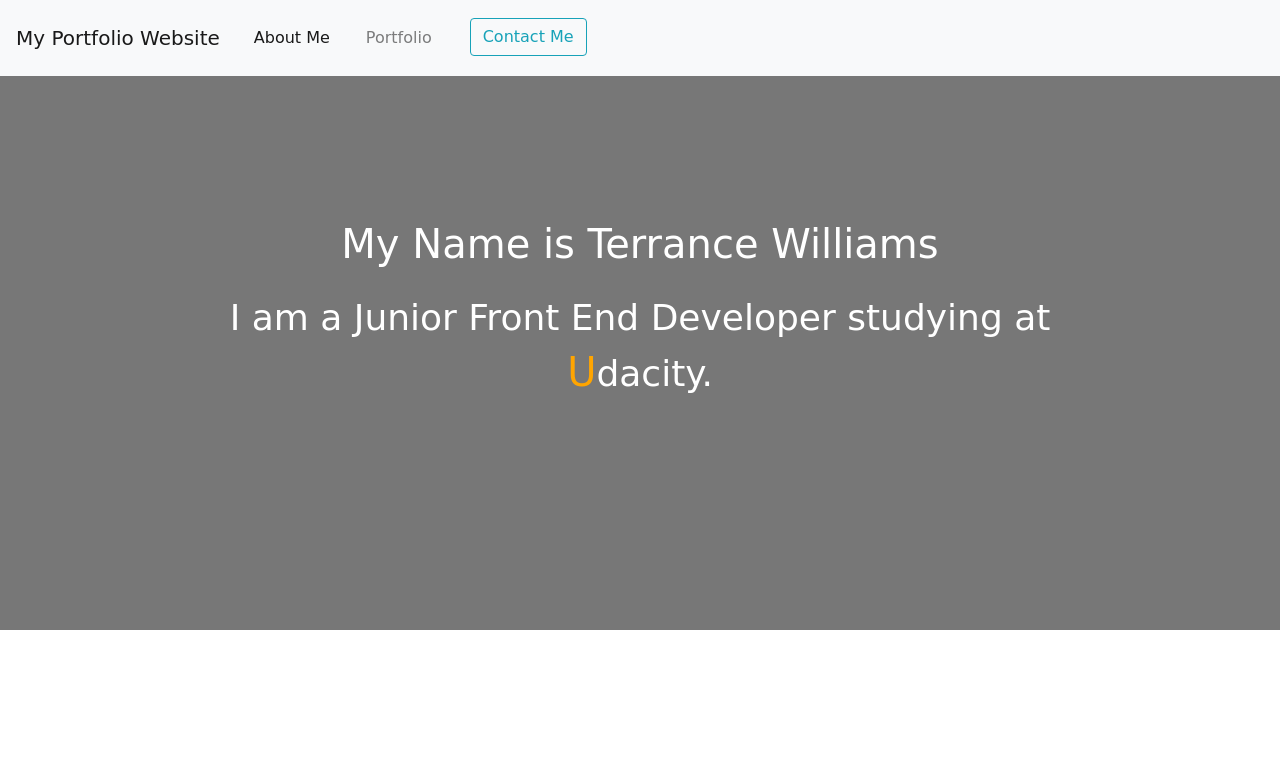
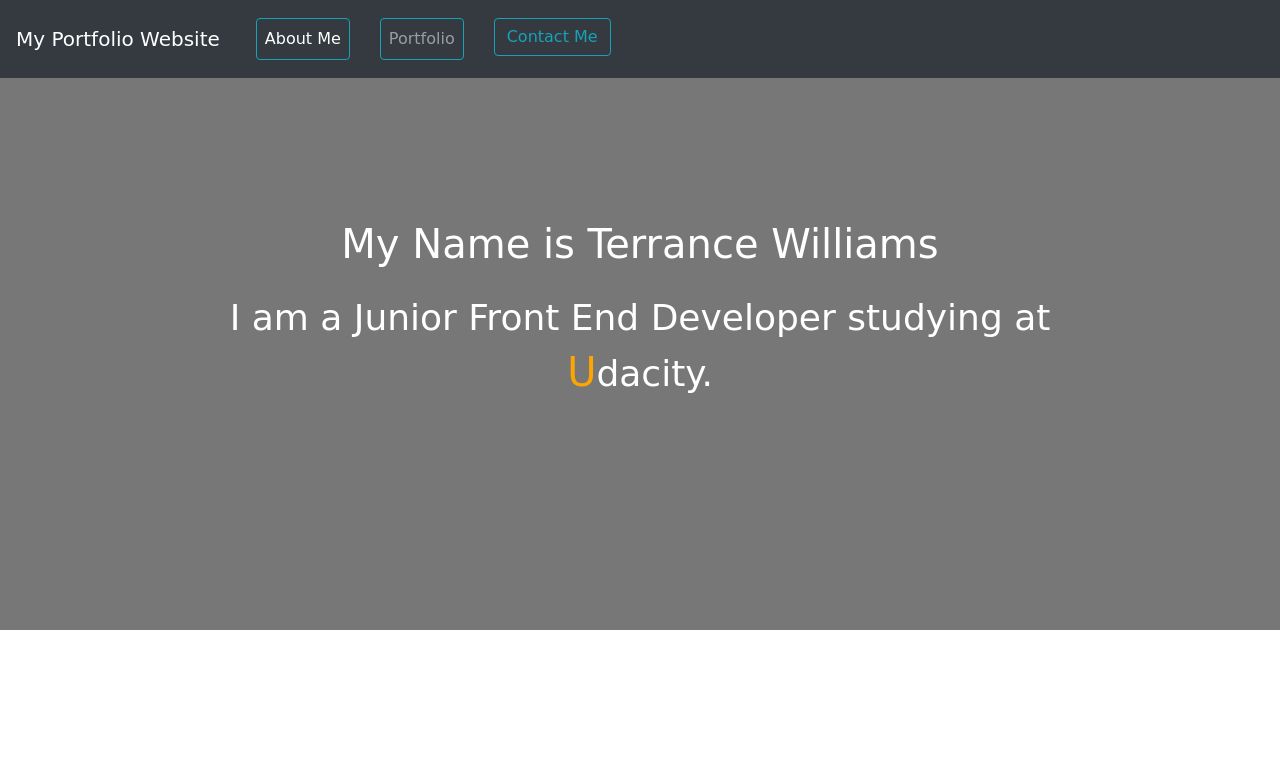
Before and after one commit to TerranceDWilliams1976/udacity-project-one, a plain HTML site: page index.html in a window 1280 px wide. Shown: the top 769 px of the page. Drawn offline with nearby package versions, Linux system fonts and the light colour scheme; a web font is replaced by a local one.

Commit message:
changed nav-bar links to bootstrap buttons

```diff
--- a/index.html
+++ b/index.html
@@ -17,7 +17,7 @@
 
   <!-- Header -->
   <header>
-    <nav class="navbar navbar-expand-md navbar-light fixed-top bg-light">
+    <nav class="navbar navbar-expand-md navbar-dark fixed-top bg-dark">
       <a class="navbar-brand" href="#">My Portfolio Website</a>
       <button class="navbar-toggler" type="button" data-toggle="collapse" data-target="#navbarCollapse" aria-controls="navbarCollapse" aria-expanded="false" aria-label="Toggle navigation">
         <span class="navbar-toggler-icon"></span>
@@ -25,10 +25,10 @@
       <div class="collapse navbar-collapse" id="navbarCollapse">
         <ul class="navbar-nav mr-auto">
           <li class="nav-item active">
-            <a class="nav-link" href="#image-1">About Me<span class="sr-only">(current)</span></a>
+            <a class="nav-link btn btn-outline-info button" href="#image-1">About Me<span class="sr-only">(current)</span></a>
           </li>
           <li class="nav-item">
-            <a class="nav-link" href="#port-header">Portfolio</a>
+            <a class="nav-link btn btn-outline-info button" href="#port-header">Portfolio</a>
           </li>
           <li class="nav-item">
             <a class="btn btn-outline-info button" href="mailto:tewilliams76@icloud.com" role="button">Contact Me</a>
```
